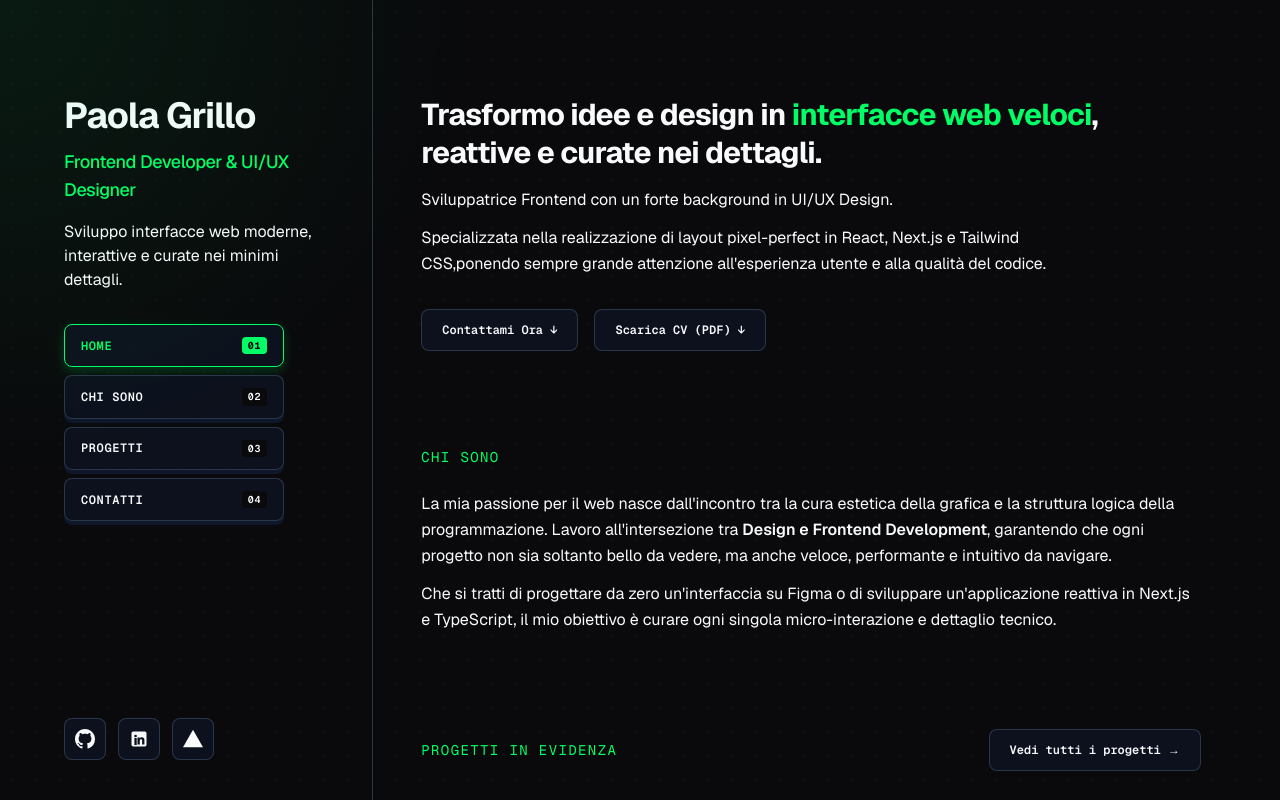
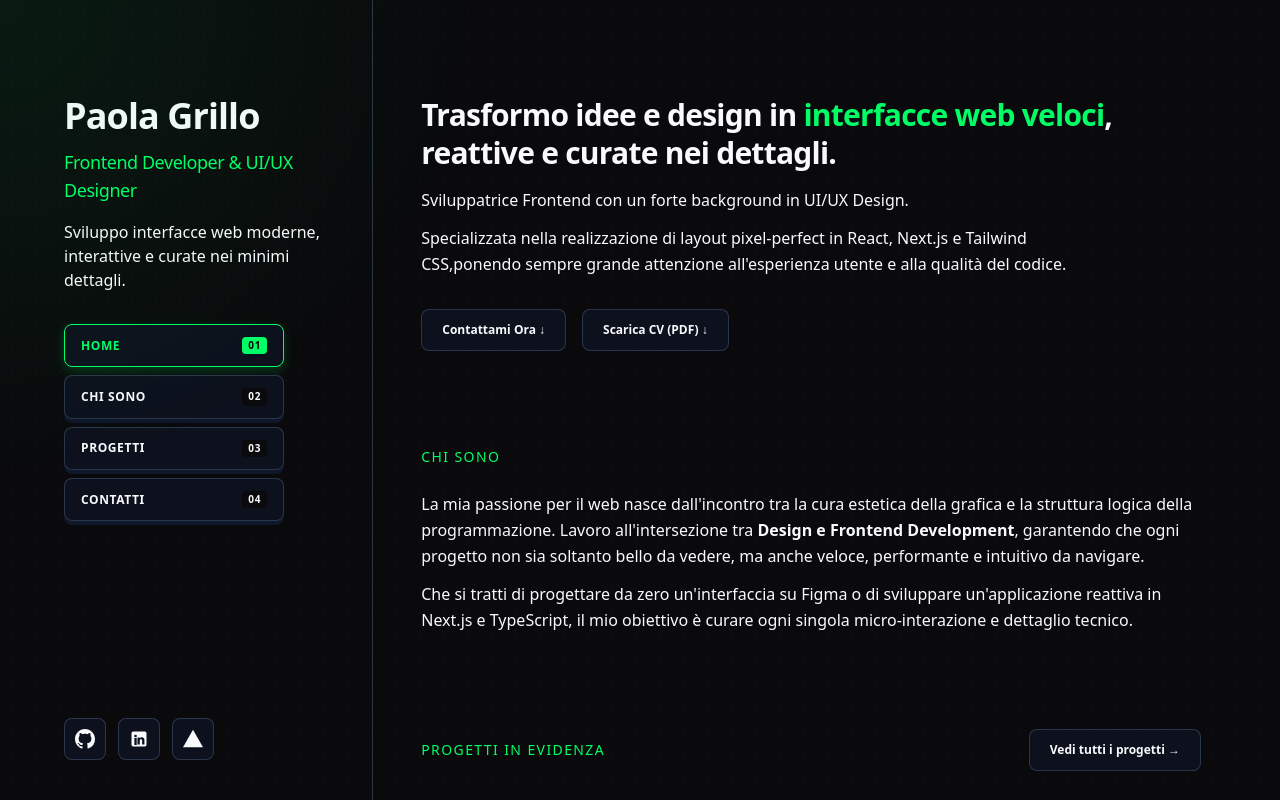
Before and after one commit to paolagrillo/Portfolio, a Next.js app: page / in a window 1280 px wide. Shown: the top 800 px of the page. Built offline with nearby package versions, Linux system fonts and the light colour scheme.

Commit message:
Fix font loading and layout styles for production

```diff
--- a/app/globals.css
+++ b/app/globals.css
@@ -11,15 +11,11 @@
   --background: var(--bg-primary);
   --foreground: var(--text-primary);
 
-  /* colori usati per lo sfondo tech e lo spotlight, prima erano rgba hardcoded */
   --grid-dot-color: rgba(255, 255, 255, 0.15);
   --grid-line-color: rgba(255, 255, 255, 0.03);
   --spotlight-color: rgba(0, 255, 102, 0.07);
 
-  /* testo su sfondo accent pieno (badge attivo, numero "01" ecc.) */
   --text-on-accent: #050505;
-
-  /* ombra "a scalino" sotto i bottoni non attivi della nav */
   --nav-shadow-color: #0f172a;
 }
 
@@ -39,7 +35,6 @@
 body {
   background-color: var(--bg-primary);
   color: var(--text-primary);
-  font-family: var(--font-sans);
 }
 
 html {
--- a/app/layout.tsx
+++ b/app/layout.tsx
@@ -19,11 +19,10 @@
 
 export default function RootLayout({ children }: LayoutProps<"/">) {
   return (
-    <html
-      lang="en"
-      className={`${geistSans.variable} ${geistMono.variable} h-full antialiased`}
-    >
-      <body className="min-h-full flex flex-col">{children}</body>
+    <html lang="en" className="h-full antialiased">
+      <body className={`${geistSans.variable} ${geistMono.variable} font-sans min-h-full flex flex-col`}>
+        {children}
+      </body>
     </html>
   );
 }
```
